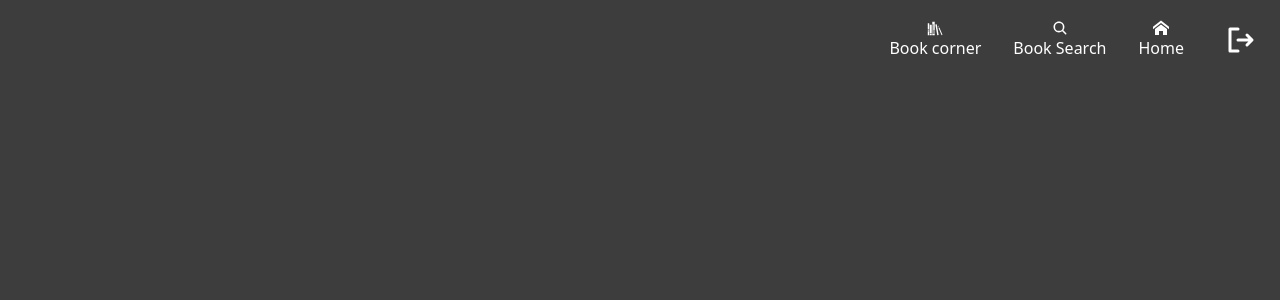
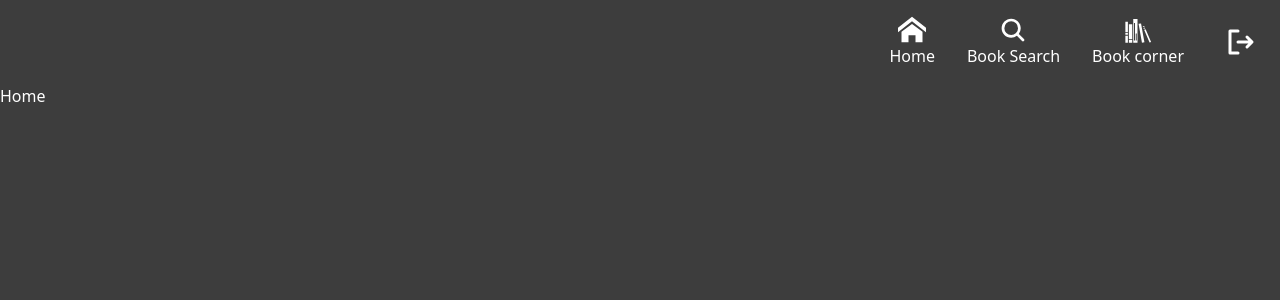
Before and after one commit to bonniemo/google-books-api, a Next.js app: page / in a window 1280 px wide. Shown: the top 300 px of the page. Built offline with nearby package versions, Linux system fonts and the light colour scheme; no server answers.

Commit message:
added icons to nav

```diff
--- a/app/page.tsx
+++ b/app/page.tsx
@@ -1,5 +1,9 @@
 const Home = () => {
-    return <></>;
+    return (
+        <>
+            <h1>Home</h1>
+        </>
+    );
 };
 
 export default Home;
--- a/components/Nav.tsx
+++ b/components/Nav.tsx
@@ -7,17 +7,17 @@ import Settings from "./Settings";
 const Nav = () => {
     return (
         <section className="flex justify-between md:justify-end items-center max-w-md md:max-w-full m-auto md:m-0 gap-8 p-4 mb-8">
-            <Link href="/book-corner" className="flex flex-col items-center">
-                <GiBookshelf />
-                Book corner
+            <Link href="/" className="flex flex-col items-center">
+                <ImHome className="min-w-7 min-h-7" />
+                Home
             </Link>
             <Link href="/search" className="flex flex-col items-center">
-                <IoSearch />
+                <IoSearch className="min-w-7 min-h-7" />
                 Book Search
             </Link>
-            <Link href="/" className="flex flex-col items-center">
-                <ImHome />
-                Home
+            <Link href="/book-corner" className="flex flex-col items-center">
+                <GiBookshelf className="min-w-7 min-h-7" />
+                Book corner
             </Link>
             <div className="md:block hidden">
                 <Settings />
```
